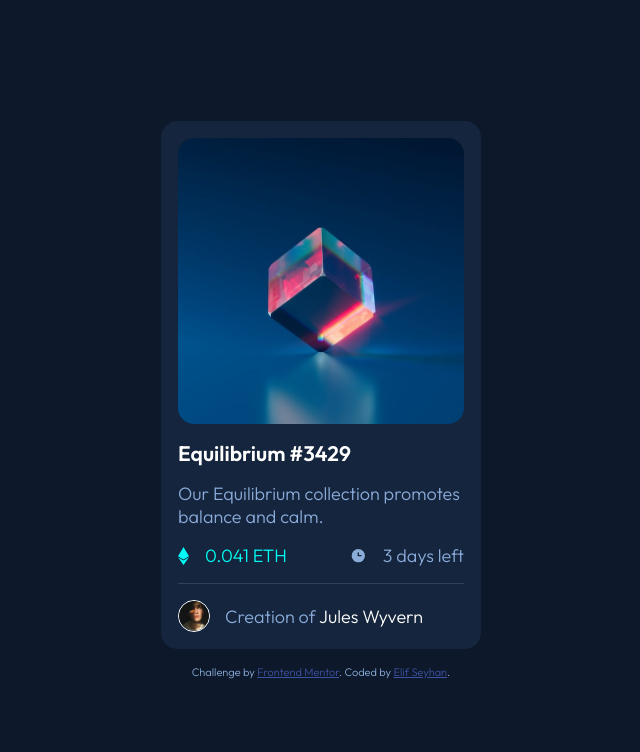
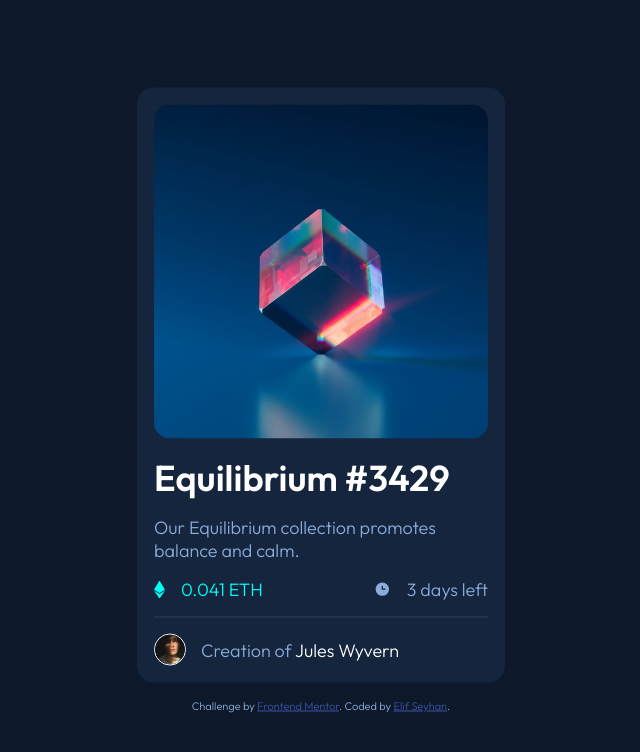
Before and after one commit to elifseyhan/nft-preview-card-component-main, a plain HTML site: page index.html in a window 1280 px wide. Shown: the whole page, without its empty margins (319-959 px from the left). Drawn offline with Linux system fonts and the light colour scheme.

Commit message:
Heading edited

```diff
--- a/index.html
+++ b/index.html
@@ -30,7 +30,7 @@
       <!-- Card Body -->
       <div class="card-body">
         <div class="card-title text-white">
-          <h3>Equilibrium #3429</h3>
+          <h1>Equilibrium #3429</h1>
         </div>
         <p class="card-description">Our Equilibrium collection promotes balance and calm.</p>
         <div class="card-info">
--- a/style.css
+++ b/style.css
@@ -34,7 +34,7 @@ body{
 
 .card{
     position: relative;
-    width: 20rem;
+    width: 23rem;
     border: 1px solid var(--dark-blue);
     border-radius: 1rem;
     background-color: var(--dark-blue);
```
